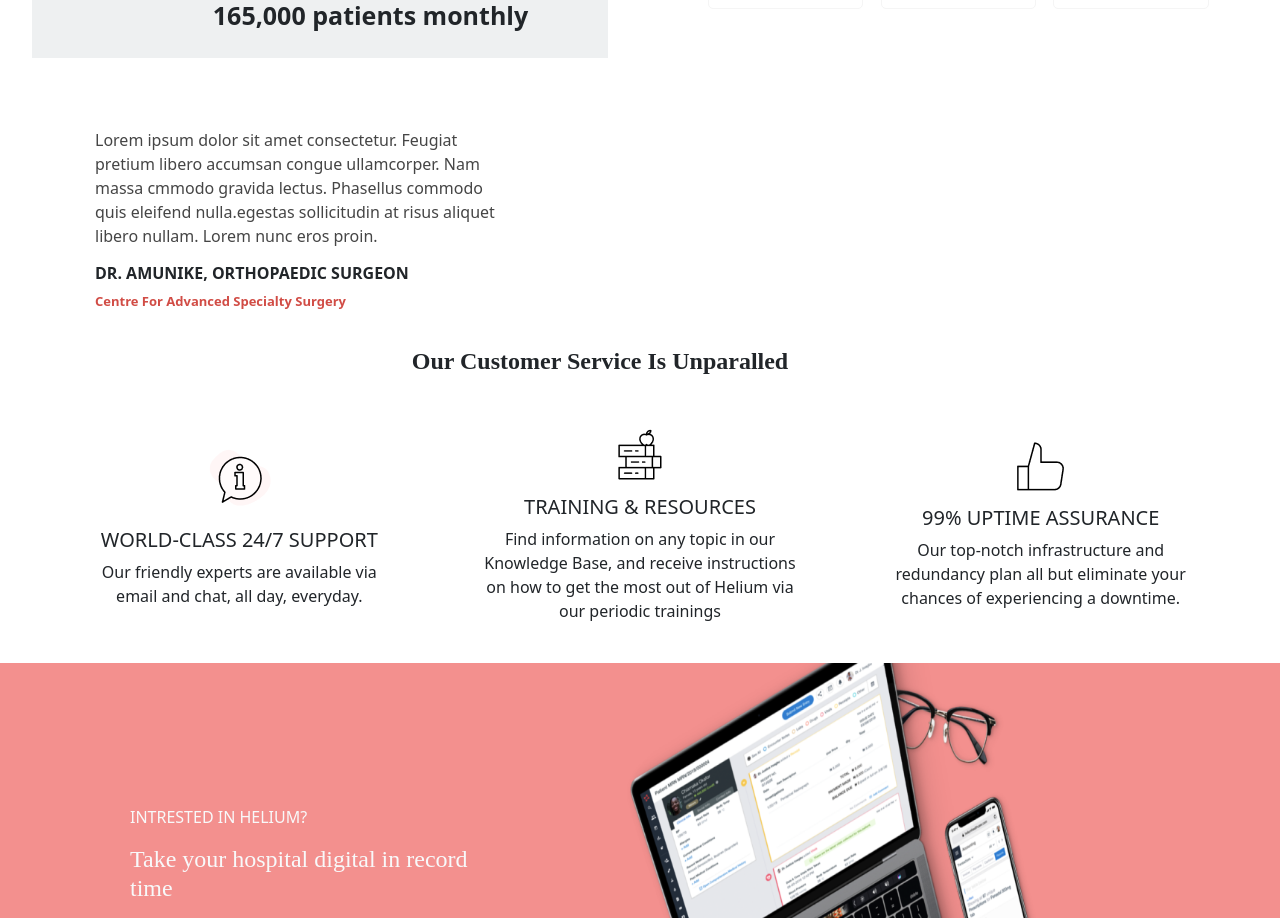
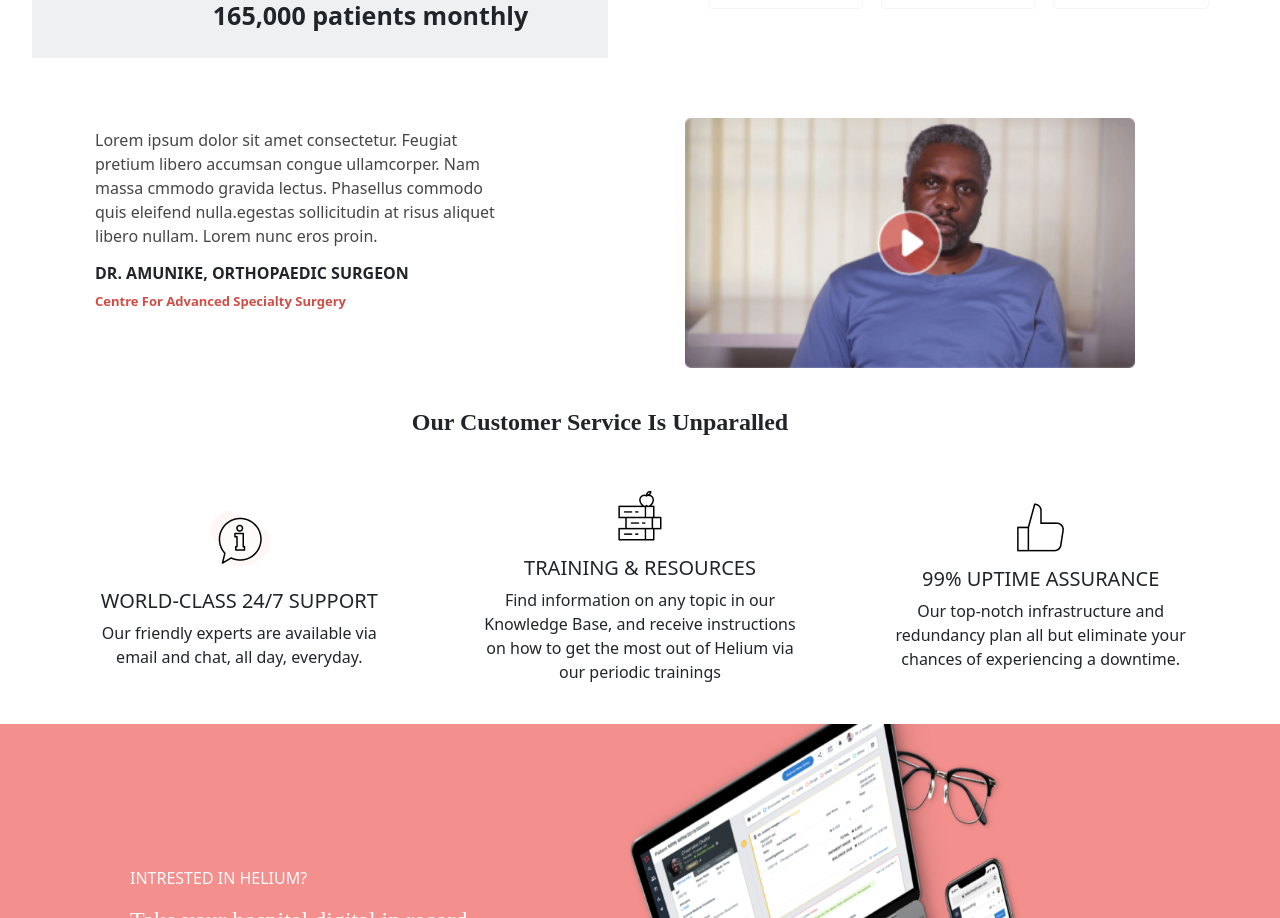
Before and after one commit to Devjulesoti/helium-project, a React (Create React App) app: page / in a window 1280 px wide. Shown: the part 2322-3240 px from the top of the page. Built offline with nearby package versions, Linux system fonts and the light colour scheme.

Commit message:
fixed: updated

```diff
--- a/src/Components/Landing/Lsection4.jsx
+++ b/src/Components/Landing/Lsection4.jsx
@@ -1,12 +1,14 @@
 import React from "react";
-import Image1 from "../../assets/images/landing/div.png";
+import img1 from "../../assets/images/landing/div.png";
 import "../../Styles/landing/Section4.css";
 
 const Lsection4 = () => {
   return (
     <div className="section4">
       <div className="Limage">
+        <img src={img1} alt="" />
       </div>
+
       <div className="section4-text">
         <p style={{ color: "#454545" }}>
           Lorem ipsum dolor sit amet consectetur. Feugiat pretium libero
```
